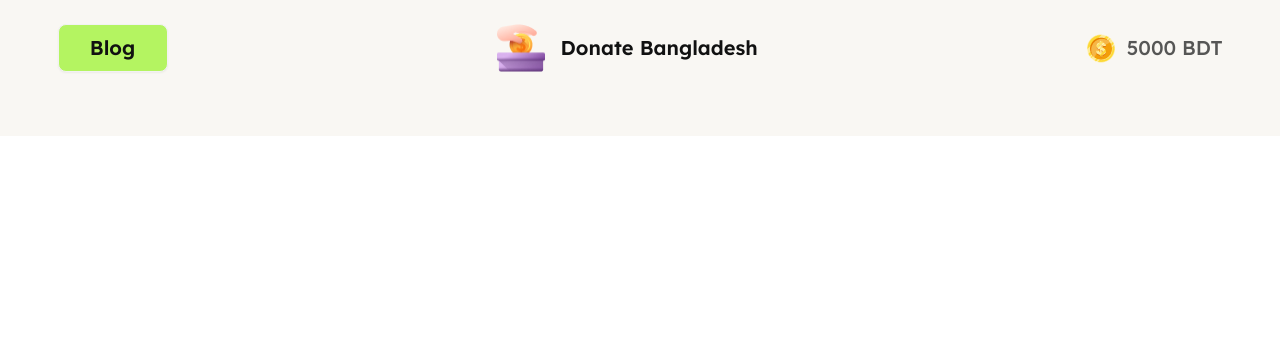
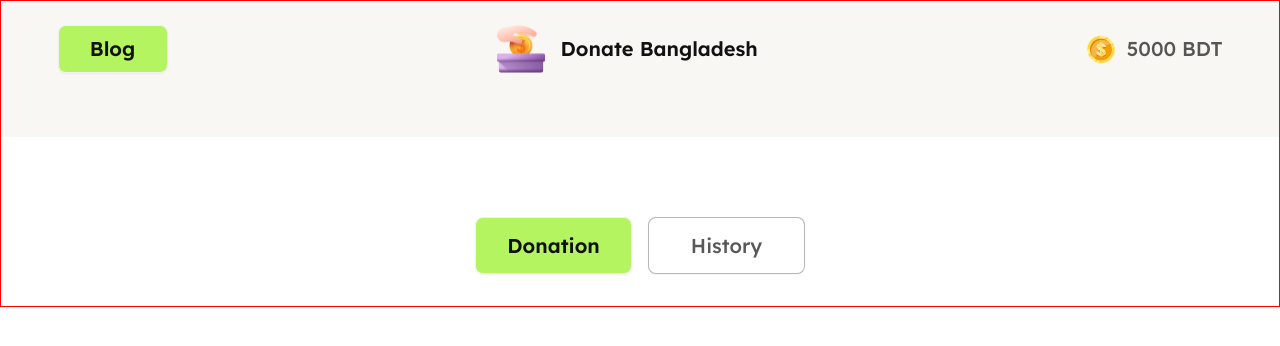
Before and after one commit to amirulkanak/donate-bangladesh-landing-page, a website: page index.html in a window 1280 px wide. Drawn offline with Linux system fonts and the light colour scheme.

Commit message:
Donation and History button added

```diff
--- a/index.html
+++ b/index.html
@@ -33,9 +33,10 @@
     ======================================================== -->
   </head>
   <body>
-    <header class="bg-clr-ultra-pure-white">
+    <header class="kanak">
       <!-- Navigation -->
-      <nav
+      <nav class="bg-clr-ultra-pure-white">
+        <div
           class="wrapper py-6 md:pt-6 md:pb-16 flex flex-col items-center gap-y-4 md:flex-row md:justify-between">
           <!-- blog button -->
           <button
@@ -63,7 +64,22 @@
               <span>5000</span> BDT
             </div>
           </div>
+        </div>
       </nav>
+      <!-- Navigation end -->
+
+      <!-- Donation and History button -->
+      <div
+        class="wrapper mt-8 md:mt-14 pc:mt-20 mb-8 flex flex-col items-center xs:flex-row xs:justify-center gap-4">
+        <button
+          class="da-btn w-[9.8125rem] h-[3.5625rem] rounded-lg text-[1.25rem] leading-[1.563rem] font-semibold bg-clr-inchworm text-clr-dreamless-sleep hover:bg-clr-inchworm/70 hover:border-clr-dreamless-sleep/30">
+          Donation
+        </button>
+        <button
+          class="da-btn w-[9.8125rem] h-[3.5625rem] rounded-lg text-[1.25rem] leading-[1.563rem] font-medium bg-white text-clr-dreamless-sleep/70 hover:bg-clr-inchworm/70 border border-solid border-clr-dreamless-sleep/30 hover:border-clr-dreamless-sleep/30">
+          History
+        </button>
+      </div>
     </header>
     <main></main>
     <footer></footer>
--- a/tailwind.config.js
+++ b/tailwind.config.js
@@ -5,6 +5,7 @@ module.exports = {
     extend: {
       // Custom media queries screen size
       screens: {
+        xs: '340px',
         tab: '834px',
         pc: '1170px',
       },
```
Also changed, not shown: assets/css/style.css. Lines whose indentation alone changed are shown as unchanged.
